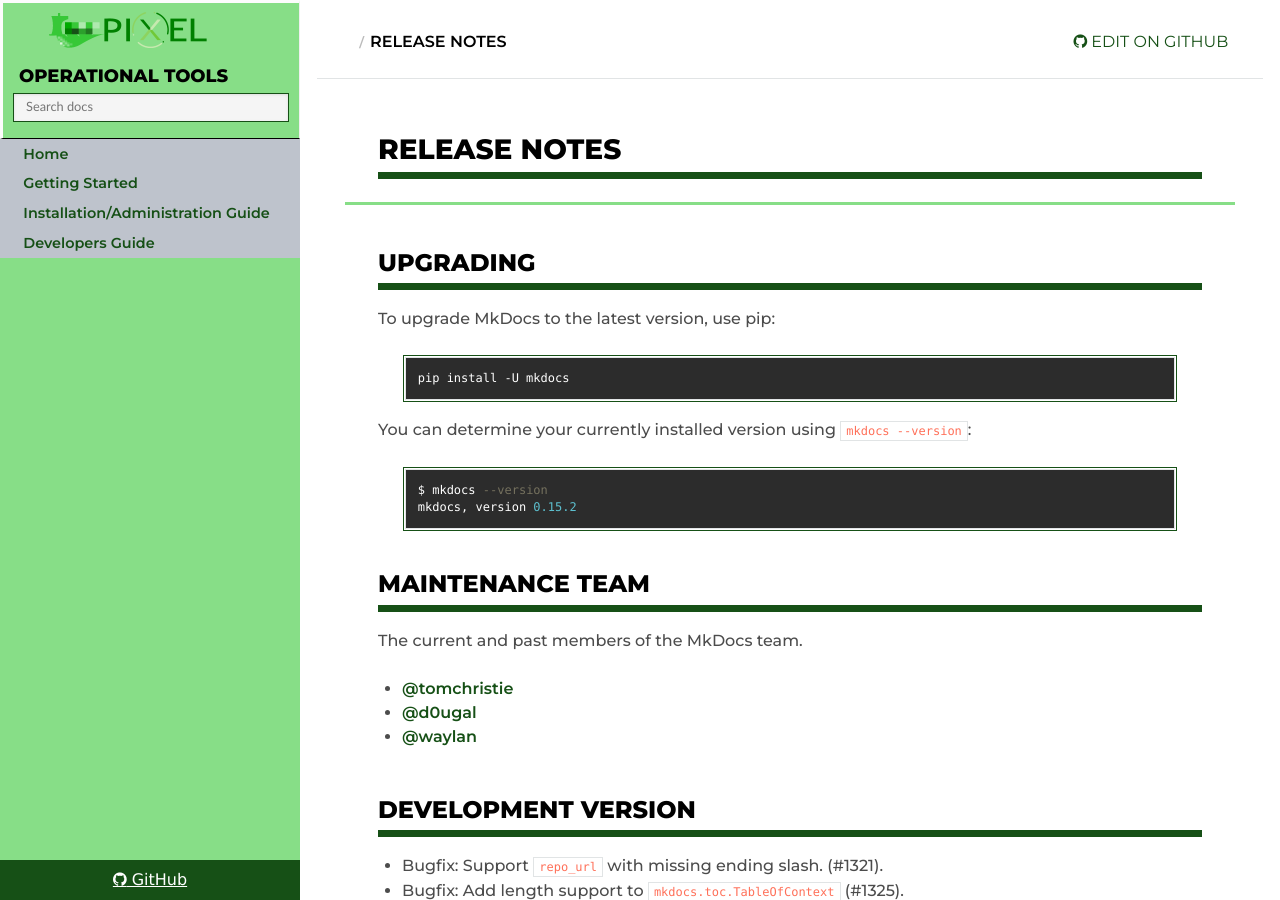
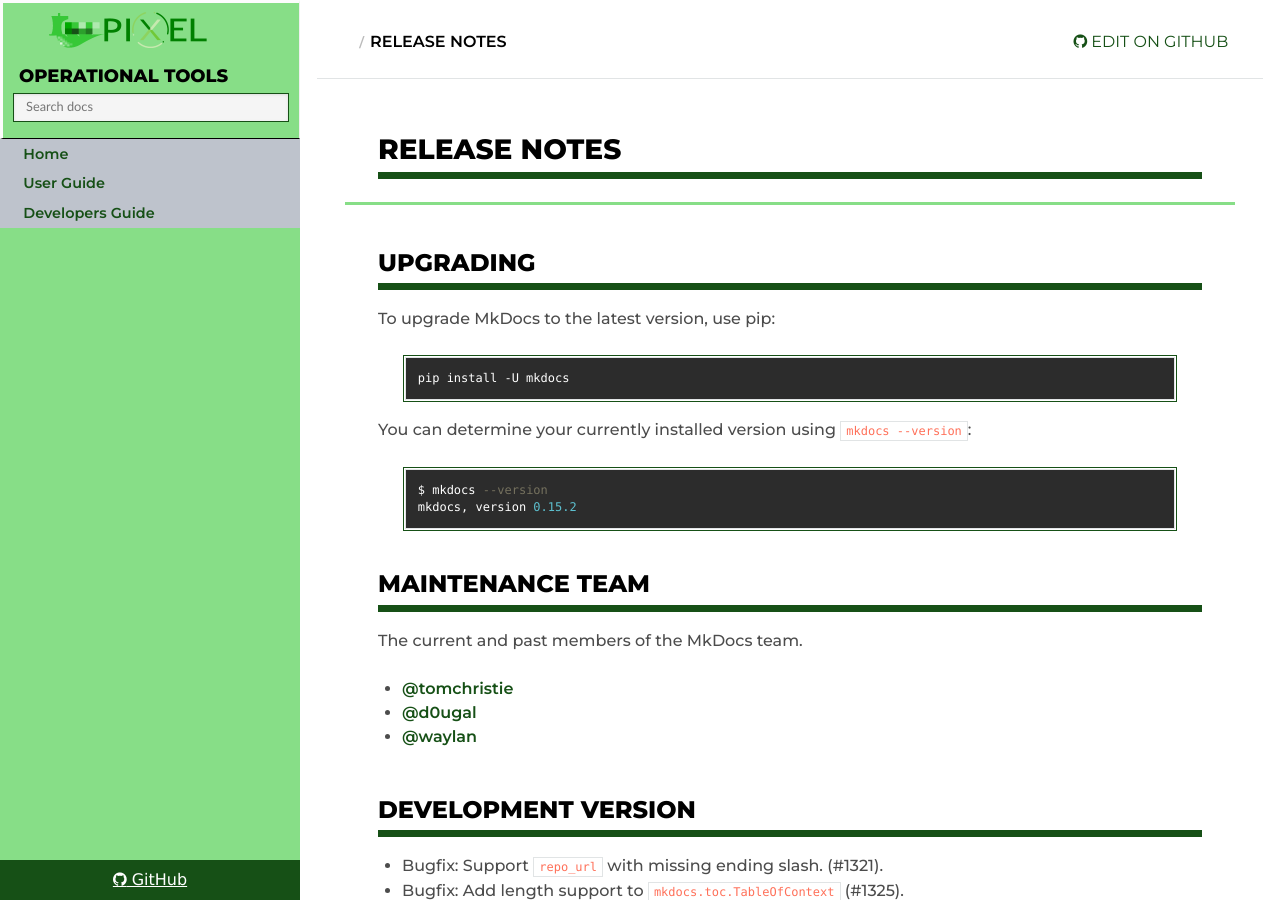
Before and after one commit to pixel-ports/docs-pas, an MkDocs documentation site: the page built from docs/about/release-notes.md, in a window 1280 px wide and 900 px high. Built offline with MkDocs 1.6.1, drawn with Linux system fonts in a browser that asks for light colours; nearby versions of some CDN libraries; old or Windows-style settings are respelled for this version of MkDocs; some of the changed lines change nothing that is shown.

Commit message:
Update mkdocs.yml

```diff
--- a/mkdocs.yml
+++ b/mkdocs.yml
@@ -18,21 +18,8 @@ repo_url: https://github.com/pixel-ports/ot-docs-hub
 
 pages:
     - Home: index.md
-    - Getting Started: 'getting_started.md'
-    - Installation/Administration Guide: 'admin_guide.md'
-#        - Introduction: 'admin/introduction.md'
-#        - Installation: 'admin/installation.md'
-#        - Configuration: 'admin/configuration.md'
-#        - Environment Variables: 'admin/environment_variables.md'
-#        - System Administration: 'admin/system_administration.md'
-#        - Sanity Check Procedures: 'admin/sanity_check.md'
+    - User Guide: 'user_guide.md'
     - Developers Guide: 'devel_guide.md'
-#        - Introduction: 'api/introduction.md'
-#        - API-Paths: 'ot-api.html'
-#        - API-Models: 'api/models.md'
-#        - Extensions: 'api/extensions.md'
-#        - Additional Notes: 'api/additional_notes.md'
-
 
 
 copyright: Apache License 2.0
```
